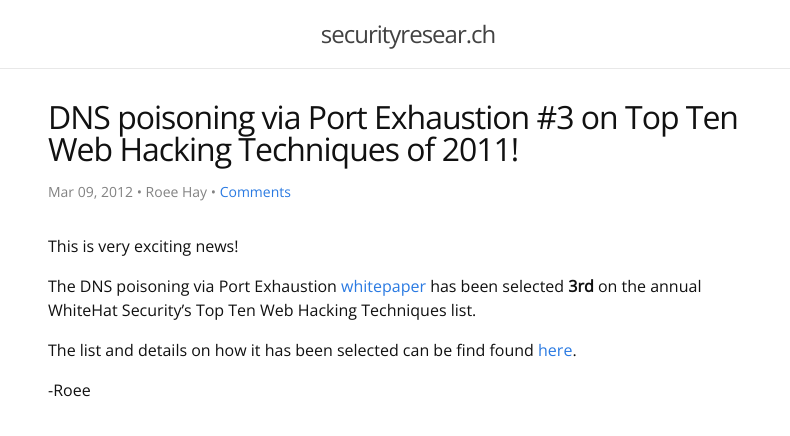
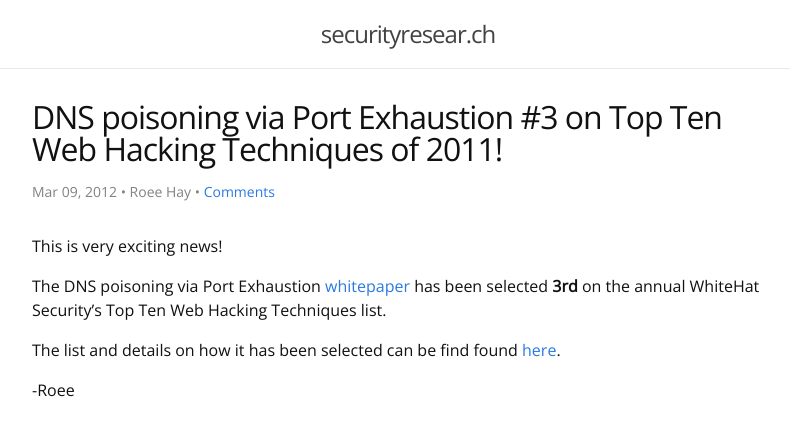
Before and after one commit to roeeh/roeeh.github.io, a Jekyll site: the page built from _posts/2012-03-10-dns-poisoning-via-port-exhaustion-3-on.html, in a window 1280 px wide. Shown: the top 436 px of the page, without its empty margins (232-1022 px from the left). Built offline with Jekyll 4.4.1, drawn with Linux system fonts in a browser that asks for light colours; comment, search, counter and statistics services are not loaded.

```diff
--- a/_sass/_layout.scss
+++ b/_sass/_layout.scss
@@ -26,7 +26,7 @@
  */
 .page-content {
     position: relative;
-    max-width: 48rem;
+    max-width: 50rem;
     padding: $spacing-unit ($spacing-unit * 0.75);
     margin: 0 auto;
     box-sizing: border-box;
@@ -107,3 +107,6 @@
         font-size: 1rem;
     }
 }
+.center {
+  text-align: center;
+}
--- a/index.html
+++ b/index.html
@@ -11,7 +11,7 @@ layout: default
 		<ul class="post-list">
 			{% for post in site.posts %}
 			<li>
-				<time datetime="{{ post.date | date_to_xmlschema }}">{{ post.date | date: "%b %d, %Y" }}</time>
+				<time datetime="{{ post.date | date_to_xmlschema }}">{{ post.date | date: "%Y-%m-%d" }}</time>
 				<a href="{{ post.url | prepend: site.baseurl }}">{{ post.title }}</a>
 			</li>
 			{% endfor %}
```
